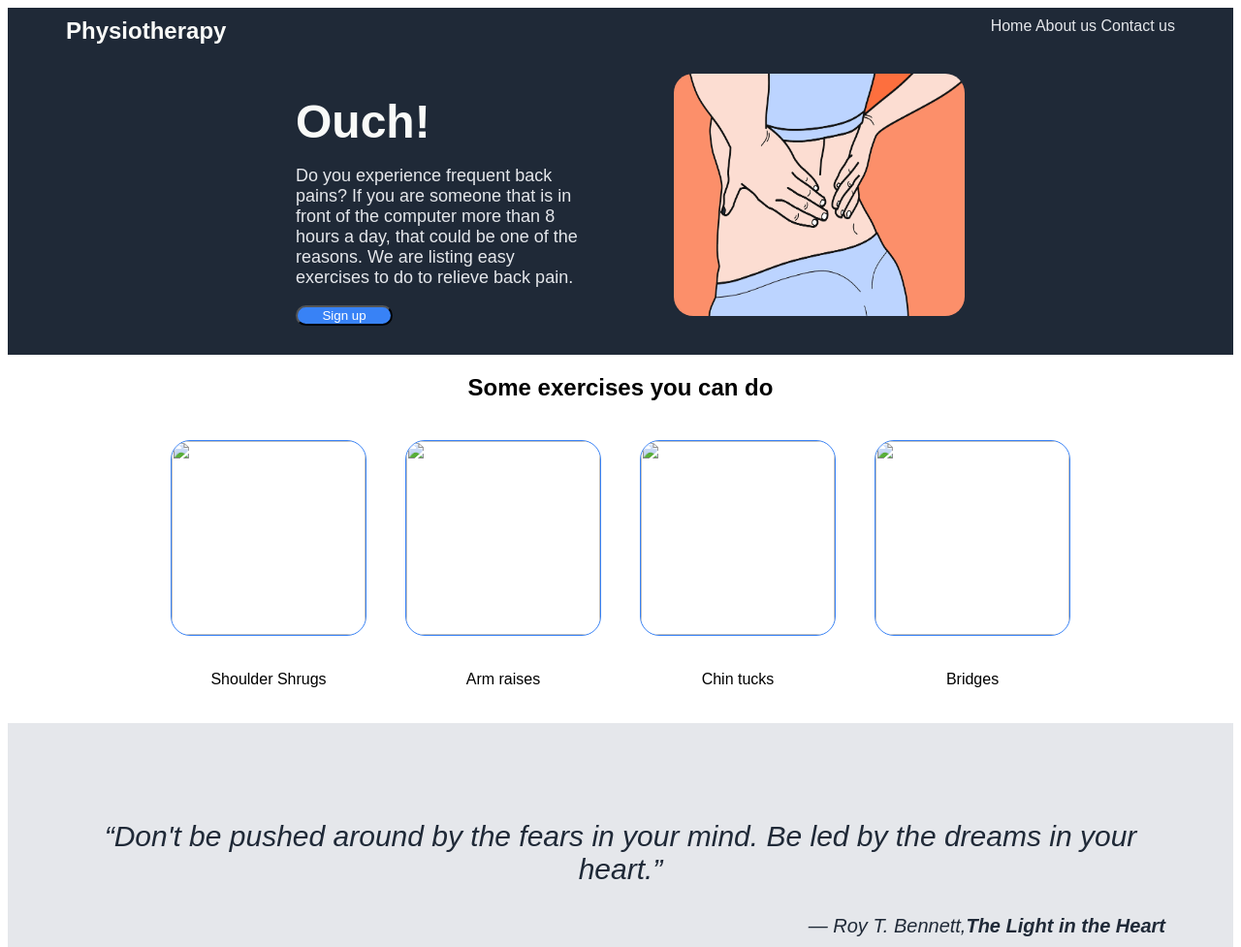
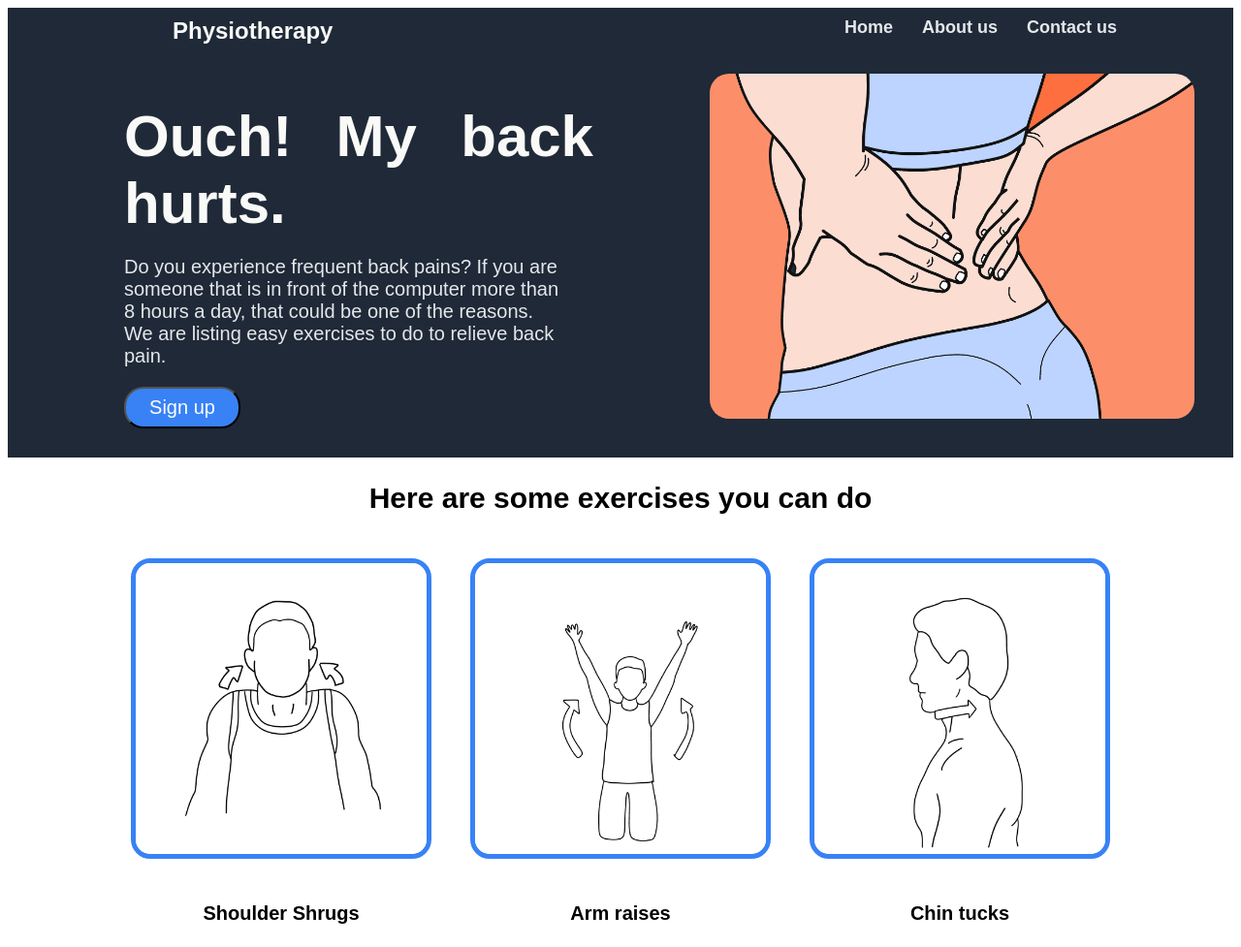
Before and after one commit to lnmarqueses/Landing-Page, a plain HTML site: page index.html in a window 1280 px wide. Shown: the top 977 px of the page at 97% size. Drawn offline with Linux system fonts and the light colour scheme.

Commit message:
Added the pictures and did final layouting and font changes

```diff
--- a/index.html
+++ b/index.html
@@ -20,9 +20,9 @@
         <div class="midheader">
             <div class="intro">
                 <div class ="container">
-                    <h1>Ouch!</h1>
+                    <h1>Ouch! My back hurts.</h1>
                     <h3>Do you experience frequent back pains? If you are someone that is in front of the computer more than 8 hours a day, that could be one of the reasons. We are listing easy exercises to do to relieve back pain.  </h3>
-                    <button> Sign up</button>
+                    <button>Sign up</button>
                 </div>
             </div>
                 <img src="backpain.png">
@@ -30,7 +30,7 @@
     </div>
 
     <content>
-        <h2> Some exercises you can do</h2>
+        <h2> Here are some exercises you can do</h2>
         <div class="card-container">
             <div class="cards">
 
@@ -64,8 +64,7 @@
         </div>
     </content>
     <div class="footer">
-        <h6>Copyright 2021
-        made by lnmarqueses </h6>
+        <h6>made by lnmarqueses </h6>
         </div>
 
 </body>
--- a/style.css
+++ b/style.css
@@ -14,7 +14,7 @@ body {
 
 
 h1 {
-    font-size: 48px;
+    font-size: 60px;
     color: #F9FaF8;
     text-align: justify;
     margin-bottom: 0;
@@ -23,13 +23,14 @@ h1 {
 
 h2 {
     text-align: center;
+    font-size: 30px;
 }
 
 h3 {
-    font-size: 18px;
+    font-size: 20px;
     color: #E5E7Eb;
     font-weight: 200;
-    max-width: 300px;
+    max-width: 500px;
     margin-right: 30px;
 }
 
@@ -44,6 +45,7 @@ h6{
     font-size: 24px;
     color: #F9FAF8;
     font-weight: bolder;
+    margin-left: 50px;
 }
 
 button {
@@ -68,8 +70,8 @@ a {
 
 .reminder {
     background-color: #3882F6;
-    margin: 20px 120px;
-    padding: 30px;
+    margin: 20px 200px;
+    padding: 30px 50px;
     text-align: center;
     color: #E5E7Eb;
     font-size: 20px;
@@ -101,17 +103,21 @@ p.author {
 }
 .topheader, .intro {
     display: flex;
-    padding: 10px 40px;
+    padding: 10px 100px;
+    gap: 20px;
     justify-content: space-between;
+}
+
+.headerlink {
+    display: flex;
+    gap: 30px;
+    font-size: 18px;
+    font-weight: bold;
 }
 
 .midheader {
     display: flex;
     justify-content: center;
-}
-
-.headerlink {
-    font-family: ;
 }
 
 .container {
@@ -123,6 +129,8 @@ content, .cards {
     display: flex;
     flex-direction: column;
     text-align: center;
+    font-size: 20px;
+    font-weight: bold;
 
     /* margin: 0 40px; */
 }
@@ -142,23 +150,25 @@ content {
 /* Icons and Pictures */
 
 img {
-    width: 300px;
+    width: 500px;
     height:auto;
     border-radius: 20px;
     margin: 20px;
 }
 
 img.content {
-    width: 200px;
-    height: 200px;
-    border: 1px solid #3882f6;
+    width: 300px;
+    height: 300px;
+    border: 5px solid #3882f6;
 
 }
 
 button {
-    max-width: 100px;
+    max-width: 120px;
     border-radius: 20px;
     color: white;
+    font-size: 20px;
+    padding: 8px;
 }
 
 button.find {
```
Also changed, not shown: arm raise.JPG (added), chintuck.JPG (added), pelvic bridge.JPG (added), shoulder shrug.JPG (added).
